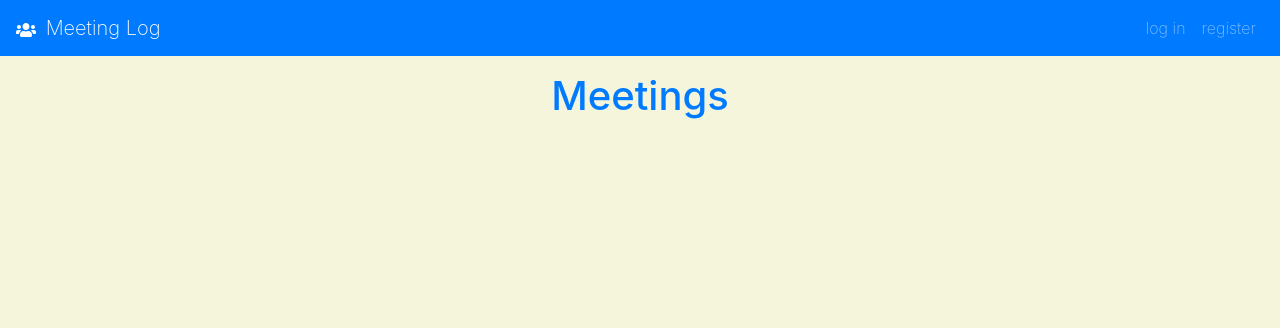
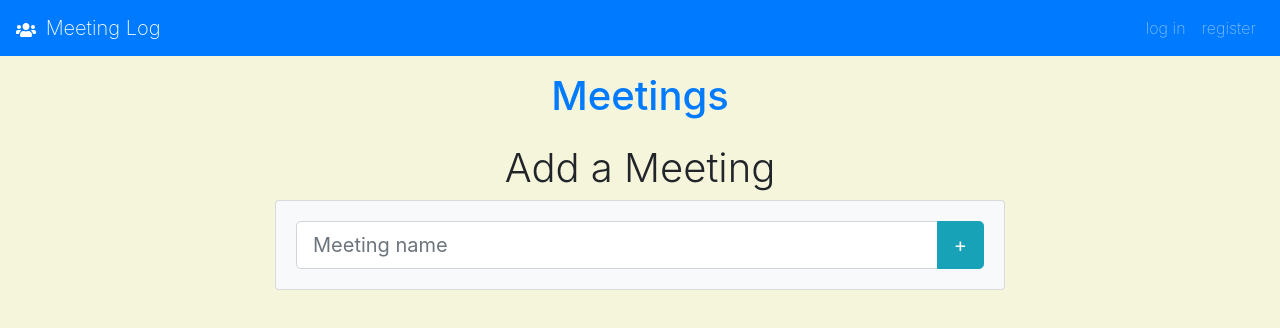
Before and after one commit to moudio/react-meeting-spa, a React (Create React App) app: page /meetings in a window 1280 px wide. Shown: the top 328 px of the page. Built offline with nearby package versions, Linux system fonts and the light colour scheme; no server answers.

Commit message:
Add a meeting from the app to the database

```diff
--- a/src/App.js
+++ b/src/App.js
@@ -62,6 +62,11 @@ class App extends React.Component {
       });
   };
 
+  addMeething = (meetingName) => {
+    const ref = firebase.database().ref(`meetings/${this.state.user.uid}`);
+    ref.push({ meetingName: meetingName });
+  };
+
   render() {
     return (
       <div>
@@ -75,7 +80,7 @@ class App extends React.Component {
         <Router>
           <Home path="/" user={this.state.user} />
           <Login path="/login" />
-          <Meetings path="/meetings" />
+          <Meetings path="/meetings" addMeething={this.addMeething} />
           <Register path="/register" registerUser={this.registerUser} />
         </Router>
       </div>
--- a/src/Meetings.js
+++ b/src/Meetings.js
@@ -1,10 +1,62 @@
 import React, { Component } from 'react';
+import firebase from './Firebase';
+export default class Meetings extends Component {
+  constructor(props) {
+    super(props);
+    this.state = {
+      meetingName: '',
+    };
+    this.handleChange = this.handleChange.bind(this);
+    this.handleSubmit = this.handleSubmit.bind(this);
+  }
 
-export default class Meetings extends Component {
+  handleChange(e) {
+    const itemName = e.target.name;
+    const itemValue = e.target.value;
+    this.setState({ [itemName]: itemValue });
+  }
+  handleSubmit(e) {
+    e.preventDefault();
+    this.props.addMeething(this.state.meetingName);
+    this.setState({ meetingName: '' });
+  }
   render() {
     return (
       <div className="text-center mt-3">
         <h1 className="text-primary">Meetings</h1>
+        <div className="container mt-4">
+          <div className="row justify-content-center">
+            <div className="col-md-8 text-center">
+              <h1 className="font-weight-light">Add a Meeting</h1>
+              <div className="card bg-light">
+                <div className="card-body text-center">
+                  <form className="formgroup" onSubmit={this.handleSubmit}>
+                    <div className="input-group input-group-lg">
+                      <input
+                        type="text"
+                        className="form-control"
+                        name="meetingName"
+                        placeholder="Meeting name"
+                        aria-describedby="buttonAdd"
+                        value={this.state.meetingName}
+                        onChange={this.handleChange}
+                      />
+                      <div className="input-group-append">
+                        <button
+                          type="submit"
+                          className="btn btn-sm btn-info"
+                          id="buttonAdd"
+                        >
+                          +
+                        </button>
+                      </div>
+                    </div>
+                  </form>
+                </div>
+              </div>
+            </div>
+          </div>
+        </div>
       </div>
     );
   }
```
